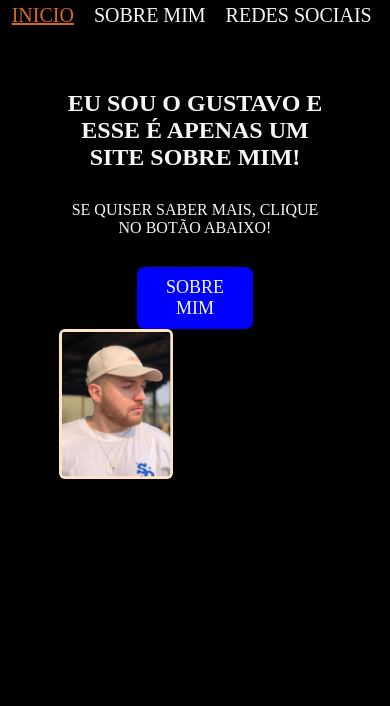
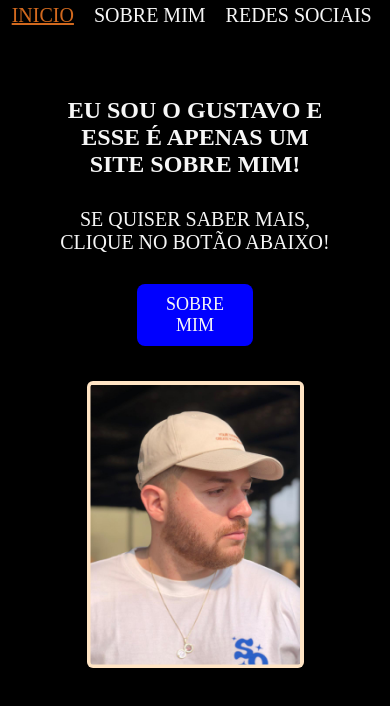
Before and after one commit to GustavoNeves1902/SOBRE-MIM, a plain HTML site: page index.html in a window 390 px wide. Drawn offline with Linux system fonts and the light colour scheme.

Commit message:
continuacao

```diff
--- a/index.html
+++ b/index.html
@@ -18,6 +18,7 @@
     <main class="principal">
 
         <section class="principal__esq">
+
             <h1 class="principal__principal__titulo">EU SOU O GUSTAVO E ESSE É APENAS UM SITE SOBRE MIM!</h1>
             <p class="principal__principal__texto">SE QUISER SABER MAIS, CLIQUE NO BOTÃO ABAIXO!</p>
 
@@ -25,8 +26,8 @@
                 <a class="ancora" href="/pages/sobremim.html">SOBRE MIM</a>
             </div>
         </section>
+        <img src="/imgs/eu.jpg" alt="minha foto" class="principal__img">
 
-        <img src="/imgs/eu.jpg" alt="minha foto" class="principal__img">
     </main>
 
     <footer></footer>
--- a/style.css
+++ b/style.css
@@ -5,6 +5,7 @@
 
 body{
     background-color: black;
+    height: 100vh;
 }
 
 .cabecalho{
@@ -17,6 +18,7 @@ body{
     display: flex;
     flex-direction: row;
     gap: 20px;
+    margin-bottom: 3%;
 }
 
 .navbar_navegacao{
@@ -34,7 +36,6 @@ body{
     display: flex;
     justify-content: space-between;
     align-items: center;
-    margin: 10%;
 }
 
 .principal__esq{
@@ -44,20 +45,29 @@ body{
     justify-content: space-between;
     flex-direction: column;
     text-align: center;
+    padding: 10%;
 }
 
-.principal__principal__titulo, .principal__principal__texto{
+.principal__principal__titulo{
     color: #f6f6f6;
+    font-size: 24px;
+}
+
+.principal__principal__texto{
+    color: #f6f6f6;
+    font-size: 20px;
 }
 
 .principal__img{
-    width: 40%;
+    width: 30%;
     border-radius: 6px;
     background-color:bisque;
     padding: 1%;
+    margin: 0 10% 0 0;
 }
 
 .ancora {
+    font-size: 24px;
     text-decoration: none;
     color: #f6f6f6;
     background-color: blue;
@@ -78,19 +88,21 @@ body{
 
 @media (max-width: 768px) {
     .principal {
-        display: block; /* em vez de grid */
-        height: auto; /* deixa o conteúdo ajustar a altura */
+        flex-direction: column;
+        display: flex;
+        height: auto;
         padding: 20px;
+        align-items: center;
     }
 
-    .principal__principal {
+    .principal {
         flex-direction: column;
         align-items: center;
-        margin: 5% 0;
     }
 
-    .principal__principal__img {
-        width: 80%;
+    .principal__img {
+        width: 60%;
+        margin: 0;
     }
 
     .ancora {
```
